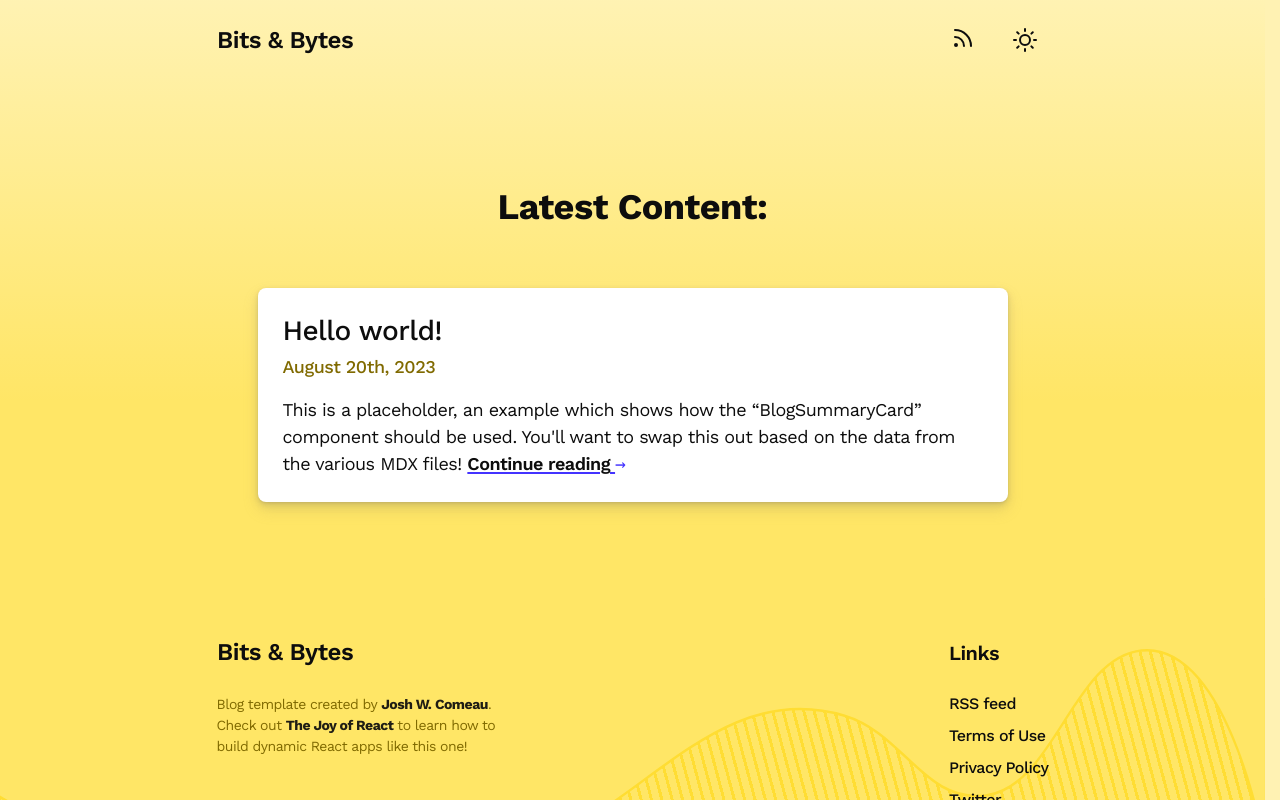
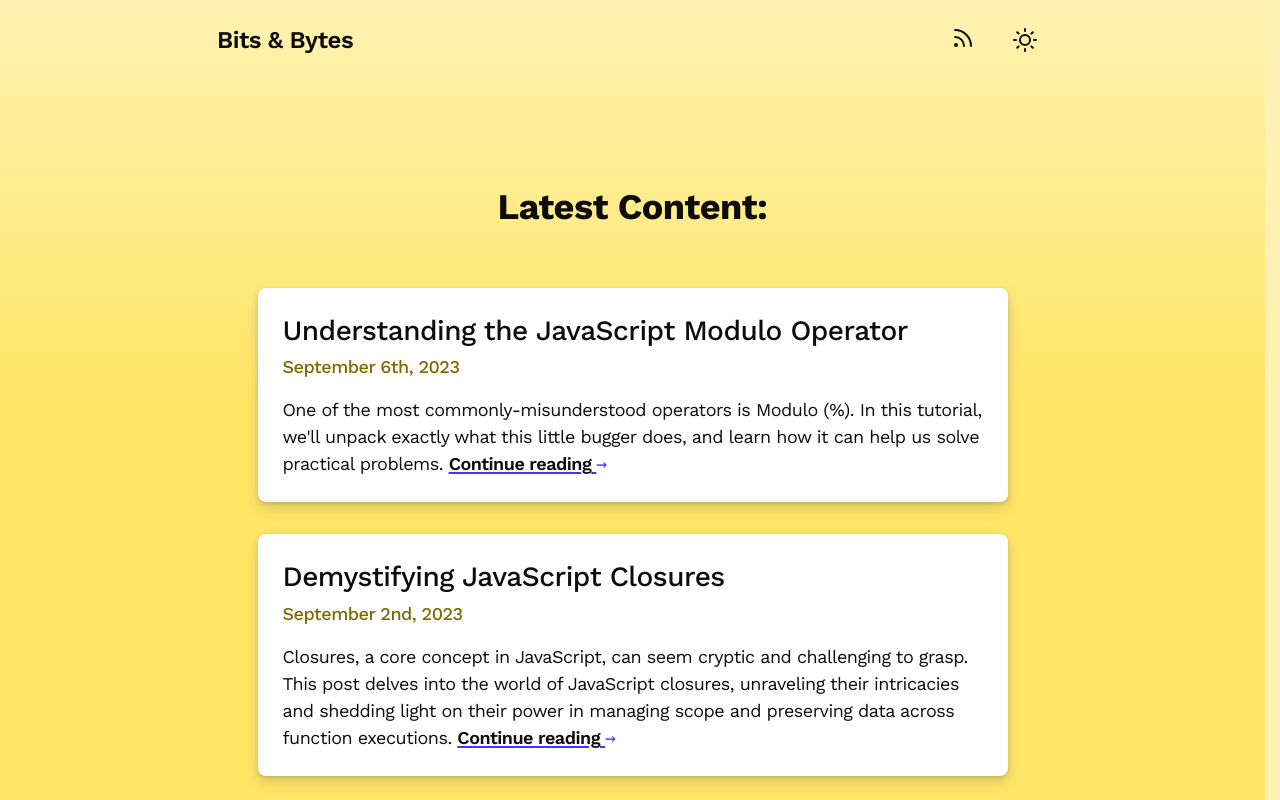
Before and after one commit to MatildaMared/courses__joy-of-react-blog, a Next.js app: page / in a window 1280 px wide. Shown: the top 800 px of the page. Built offline with nearby package versions, Linux system fonts and the light colour scheme; a web font is replaced by a local one.

Commit message:
solve exercise 1

```diff
--- a/src/app/page.js
+++ b/src/app/page.js
@@ -1,25 +1,27 @@
-import React from 'react';
+import React from "react";
 
-import BlogSummaryCard from '@/components/BlogSummaryCard';
+import BlogSummaryCard from "@/components/BlogSummaryCard";
 
-import styles from './homepage.module.css';
+import styles from "./homepage.module.css";
+import { getBlogPostList } from "@/helpers/file-helpers";
 
-function Home() {
-  return (
-    <div className={styles.wrapper}>
-      <h1 className={styles.mainHeading}>
-        Latest Content:
-      </h1>
+async function Home() {
+	const blogPosts = await getBlogPostList();
 
-      {/* TODO: Iterate over the data read from the file system! */}
-      <BlogSummaryCard
-        slug="example"
-        title="Hello world!"
-        abstract="This is a placeholder, an example which shows how the “BlogSummaryCard” component should be used. You'll want to swap this out based on the data from the various MDX files!"
-        publishedOn={new Date()}
-      />
-    </div>
-  );
+	return (
+		<div className={styles.wrapper}>
+			<h1 className={styles.mainHeading}>Latest Content:</h1>
+			{blogPosts.map((post) => (
+				<BlogSummaryCard
+					key={post.slug}
+					slug={post.slug}
+					title={post.title}
+					publishedOn={post.publishedOn}
+					abstract={post.abstract}
+				/>
+			))}
+		</div>
+	);
 }
 
 export default Home;
```
